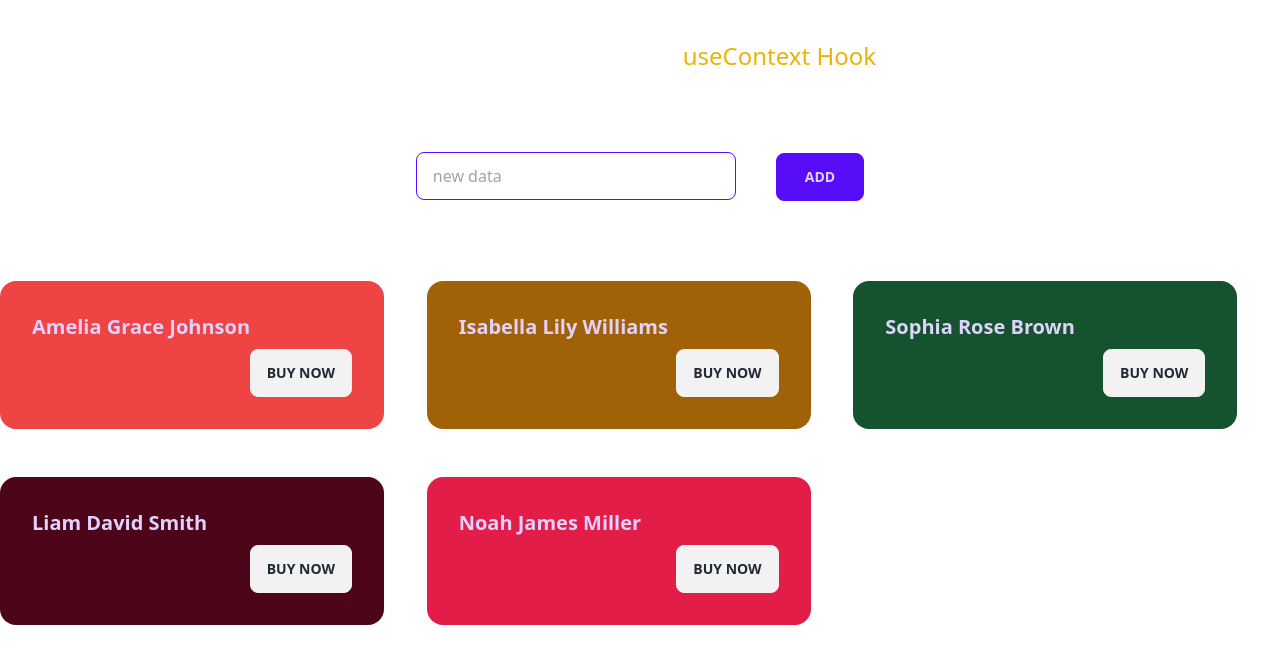
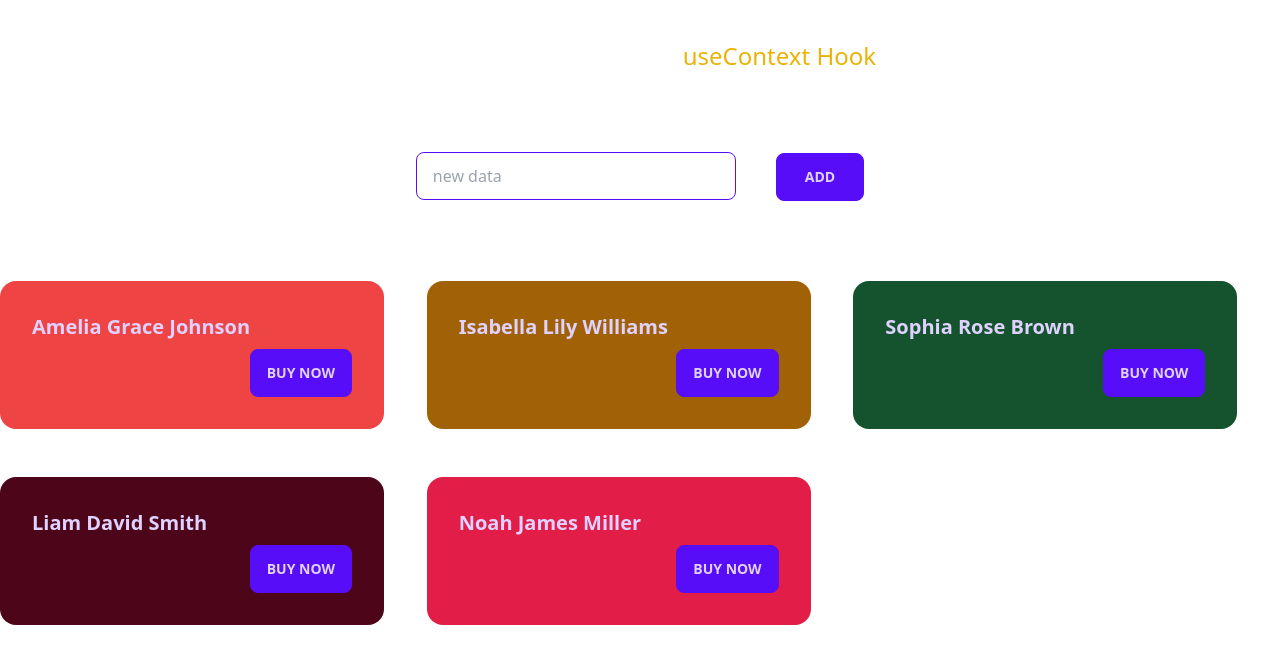
Before and after one commit to tahmid0111/useReducer__useContext_Hook_React, a React (Vite) app: page /reducer in a window 1280 px wide. Shown: the top 664 px of the page. Built offline with nearby package versions, Linux system fonts and the light colour scheme.

Commit message:
button color changed

```diff
--- a/src/components/usereducer/singleReducer.jsx
+++ b/src/components/usereducer/singleReducer.jsx
@@ -21,7 +21,7 @@
         <div className="card-body">
           <h2 className="card-title">{name}</h2>
           <div className="card-actions justify-end">
-            <button className="btn">Buy Now</button>
+            <button className="btn btn-primary">Buy Now</button>
           </div>
         </div>
       </div>
```
